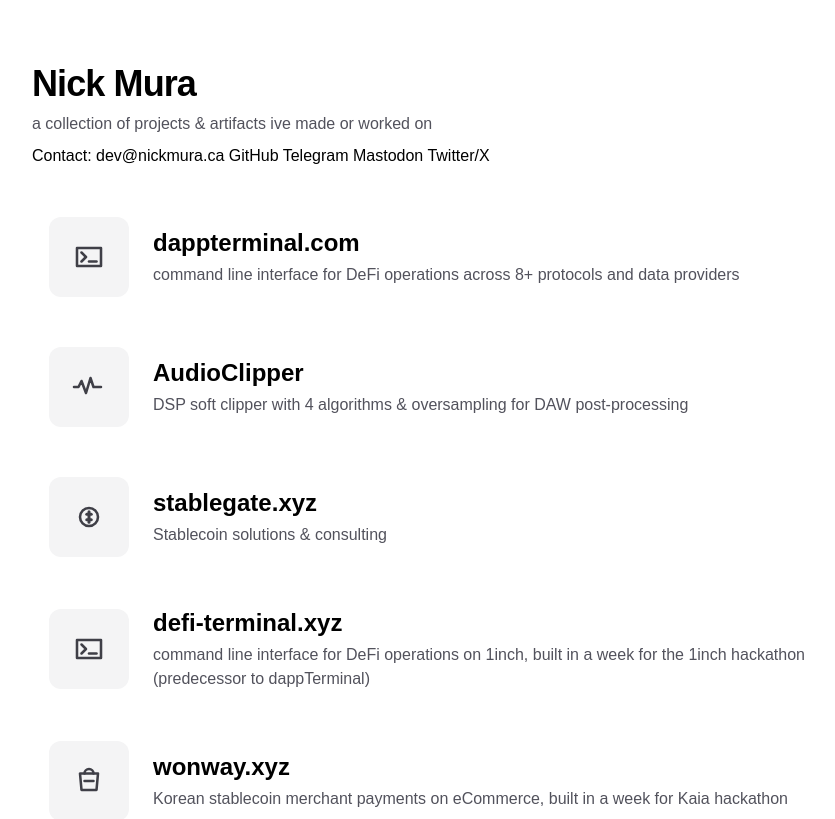
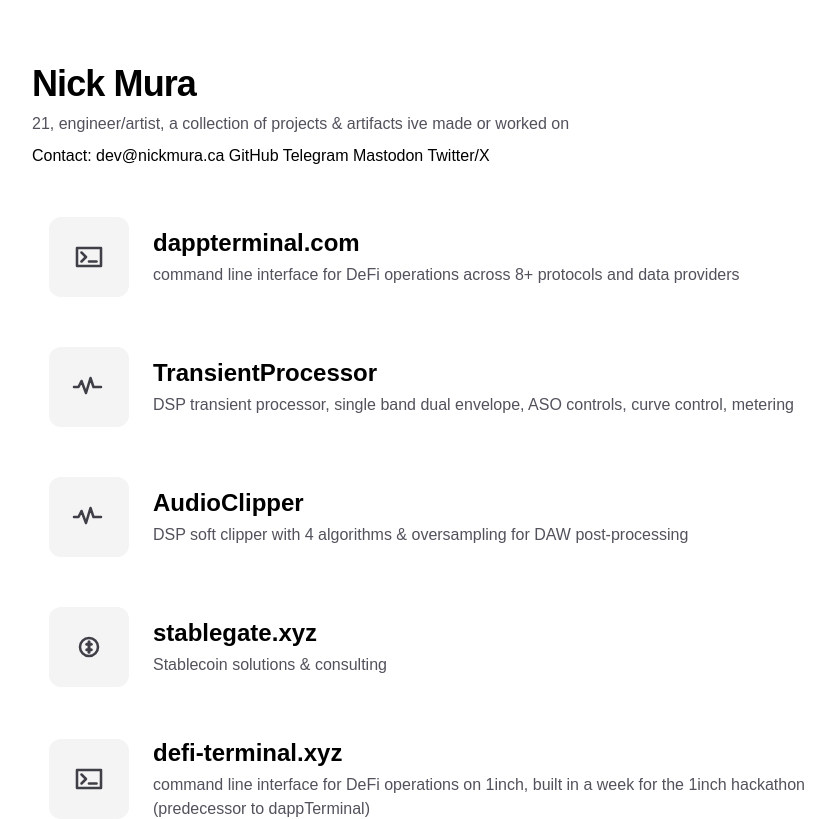
Before and after one commit to nickmura/nickmura.ca, a Next.js app: page / in a window 1280 px wide. Shown: the top 819 px of the page, without its empty margins (184-1019 px from the left). Built offline with nearby package versions, Linux system fonts and the light colour scheme.

Commit message:
added TransientProcessor project

```diff
--- a/app/page.tsx
+++ b/app/page.tsx
@@ -7,7 +7,7 @@
             Nick Mura
           </h1>
           <p className="text-sm text-zinc-600 sm:text-base">
-            a collection of projects & artifacts ive made or worked on
+            21, engineer/artist, a collection of projects & artifacts ive made or worked on
           </p>
           <p className="text-sm sm:text-base ">
             <a className='hover:text-indigo-500'>Contact: dev@nickmura.ca </a>
@@ -50,6 +50,33 @@
                 <p className="text-sm text-zinc-600 sm:text-base">
                   command line interface for DeFi operations across 8+ protocols
                   and data providers
+                </p>
+              </div>
+            </a>
+            <a
+              href="https://github.com/nickmura/TransientProcessor"
+              target="_blank"
+              rel="noreferrer"
+              className="group flex h-max w-full flex-col items-start justify-start gap-3 rounded-2xl border border-transparent bg-white/80 p-3 transition-all duration-200 hover:-translate-y-1 hover:border-zinc-200 hover:bg-zinc-50 hover:shadow-[0_12px_30px_rgba(15,23,42,0.12)] sm:flex-row sm:items-center sm:gap-4 sm:p-4"
+            >
+              <div className="flex h-14 w-14 shrink-0 items-center justify-center rounded-xl bg-zinc-100 text-zinc-700 transition-all duration-200 group-hover:scale-105 group-hover:bg-black group-hover:text-white sm:h-20 sm:w-20">
+                <svg
+                  viewBox="0 0 24 24"
+                  aria-hidden="true"
+                  className="h-7 w-7 sm:h-9 sm:w-9"
+                  fill="none"
+                  stroke="currentColor"
+                  strokeWidth="1.7"
+                  strokeLinecap="round"
+                  strokeLinejoin="round"
+                >
+                  <path d="M2 12h3l2-4 3 8 3-10 2 6h5" />
+                </svg>
+              </div>
+              <div className="flex w-full flex-col gap-1 px-0 sm:px-2">
+                <h2 className="text-xl font-semibold sm:text-2xl">TransientProcessor</h2>
+                <p className="text-sm text-zinc-600 sm:text-base">
+                  DSP transient processor, single band dual envelope, ASO controls, curve control, metering
                 </p>
               </div>
             </a>
```
